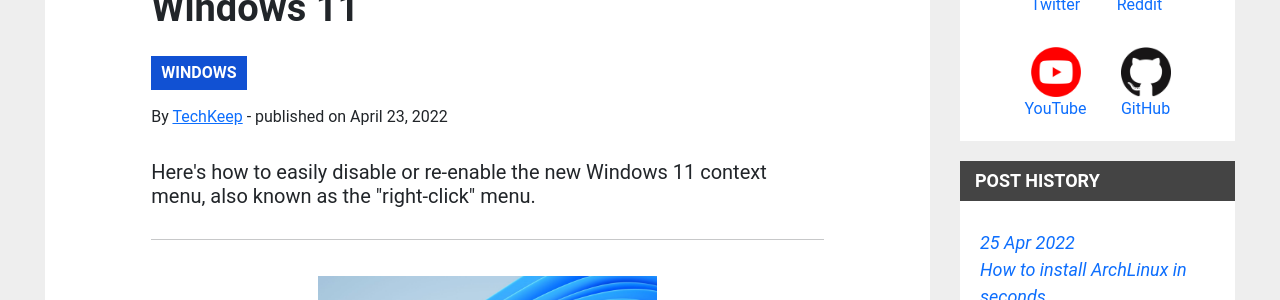
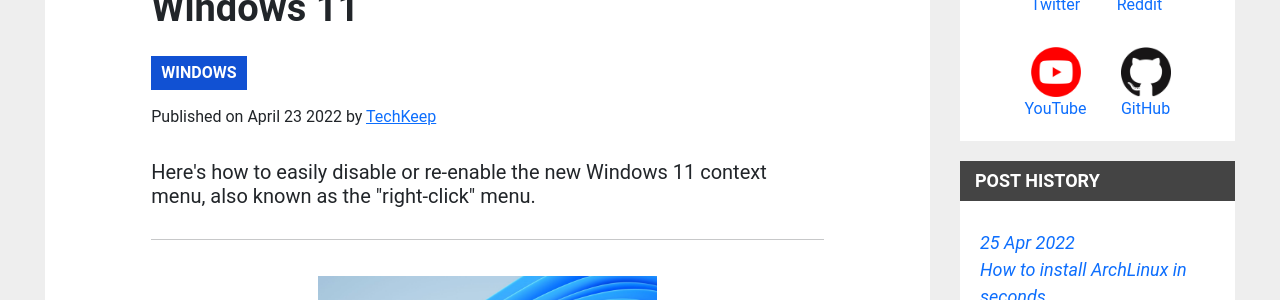
Before and after one commit to TechKeep/TechKeep.github.io, a Jekyll site: the page built from _posts/posts/2022-04-23-how-to-disable-the-new-context-menu-in-windows-11.markdown, in a window 1280 px wide. Shown: the part 335-635 px from the top of the page. Built offline with Jekyll 4.4.1, drawn with Linux system fonts in a browser that asks for light colours; nearby versions of some CDN libraries.

Commit message:
improvements

```diff
--- a/_layouts/default.html
+++ b/_layouts/default.html
@@ -4,7 +4,7 @@
 <!-- Metadescription -->
 <meta name="description" content="Tech tips, tutorials and gaming content covering both new and old devices on all platforms, curated by a dev.">
 
-<!-- Google Adsense -->
+<!-- Google AdSense -->
 <script async src="https://pagead2.googlesyndication.com/pagead/js/adsbygoogle.js?client=ca-pub-9223905550275061" crossorigin="anonymous"></script>
 
 {% include head.html %}
--- a/_layouts/post.html
+++ b/_layouts/post.html
@@ -4,7 +4,7 @@
 <!-- Metadescription -->
 <meta name="description" content="{{page.metadescription}}">
 
-<!-- Google Adsense -->
+<!-- Google AdSense -->
 <script async src="https://pagead2.googlesyndication.com/pagead/js/adsbygoogle.js?client=ca-pub-9223905550275061" crossorigin="anonymous"></script>
 
 {% include head.html %}
@@ -38,8 +38,8 @@
             <span class="the-full-article-date" style="display:block;"><span class="fas fa-clock"></span> {{page.date | date: "%-d %b %Y"}}</span>-->
             <a href="/category/{{page.cattag}}"><div class="the-full-article-tag cattag-{{page.cattag}}">{{page.cattagText}}</div></a>
             <p>
-              <span class="the-full-article-author">By <a href="https://twitter.com/TechKeepNet">TechKeep</a></span>
-              <span class="the-full-article-date">- published on {{page.date | date: "%B %-d,  %Y"}}</span>
+              <span class="the-full-article-date">Published on {{page.date | date: "%B %-d %Y"}}</span>
+              <span class="the-full-article-author">by <a href="{{page.authormainsociallink}}" target="_blank">{{page.author}}</a></span>
             </p>
             <h3 class="the-full-article-subtitle" style="font-size: 1.25rem !important;">{{page.subtitle}}</h5>
             <hr>
--- a/_posts/posts/2022-04-21-the-website-is-now-live-welcome-to-getxt-net.markdown
+++ b/_posts/posts/2022-04-21-the-website-is-now-live-welcome-to-getxt-net.markdown
@@ -2,6 +2,8 @@
 title: The website is now live. Welcome to TechKeep.net!
 subtitle: This website will be updated very frequently until it reaches a stable state. More details below.
 metadescription: Tech tips, tutorials and gaming content covering both new and old devices on all platforms, curated by a dev.
+author: TechKeep
+authormainsociallink: https://twitter.com/TechKeepNet/
 layout: post
 category: post
 date: 2022-04-21 13:29:40
--- a/_posts/posts/2022-04-23-how-to-disable-the-new-context-menu-in-windows-11.markdown
+++ b/_posts/posts/2022-04-23-how-to-disable-the-new-context-menu-in-windows-11.markdown
@@ -2,6 +2,8 @@
 title: Disable the new context menu in Windows 11
 subtitle: Here's how to easily disable or re-enable the new Windows 11 context menu, also known as the "right-click" menu.
 metadescription: For some people, it's way more convenient to not have an extra layer to click through in order to quickly access something within the context menu. Fortunately, it's possible to revert it, at least for now. Here's how.
+author: TechKeep
+authormainsociallink: https://twitter.com/TechKeepNet/
 layout: post
 category: post
 date: 2022-04-23 23:39:05
--- a/_posts/posts/2022-04-25-how-to-install-archlinux-in-seconds.markdown
+++ b/_posts/posts/2022-04-25-how-to-install-archlinux-in-seconds.markdown
@@ -2,6 +2,8 @@
 title: How to install ArchLinux in seconds
 subtitle: Yes, I made an ArchLinux install script. Using this script can save you a lot of time. It goes through all the initial steps automatically, so the only thing you need to do is launch the script and wait until it's done. Get the script, launch the script, done. Here's how.
 metadescription: This unattended ArchLinux installation script can save you a lot of time. Get the script, launch the script, done.
+author: TechKeep
+authormainsociallink: https://twitter.com/TechKeepNet/
 layout: post
 category: post
 date: 2022-04-25 12:39:15
```
